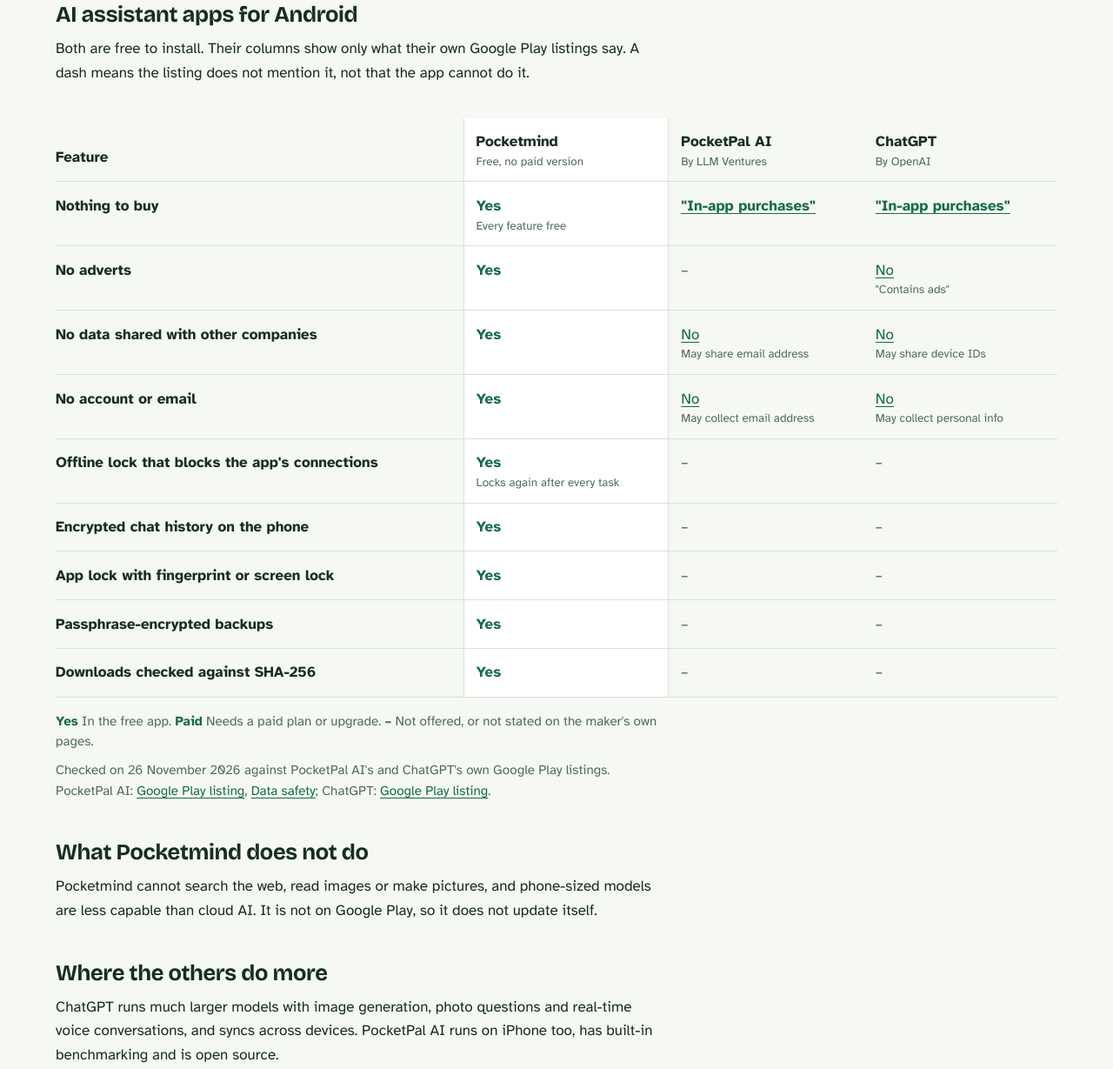
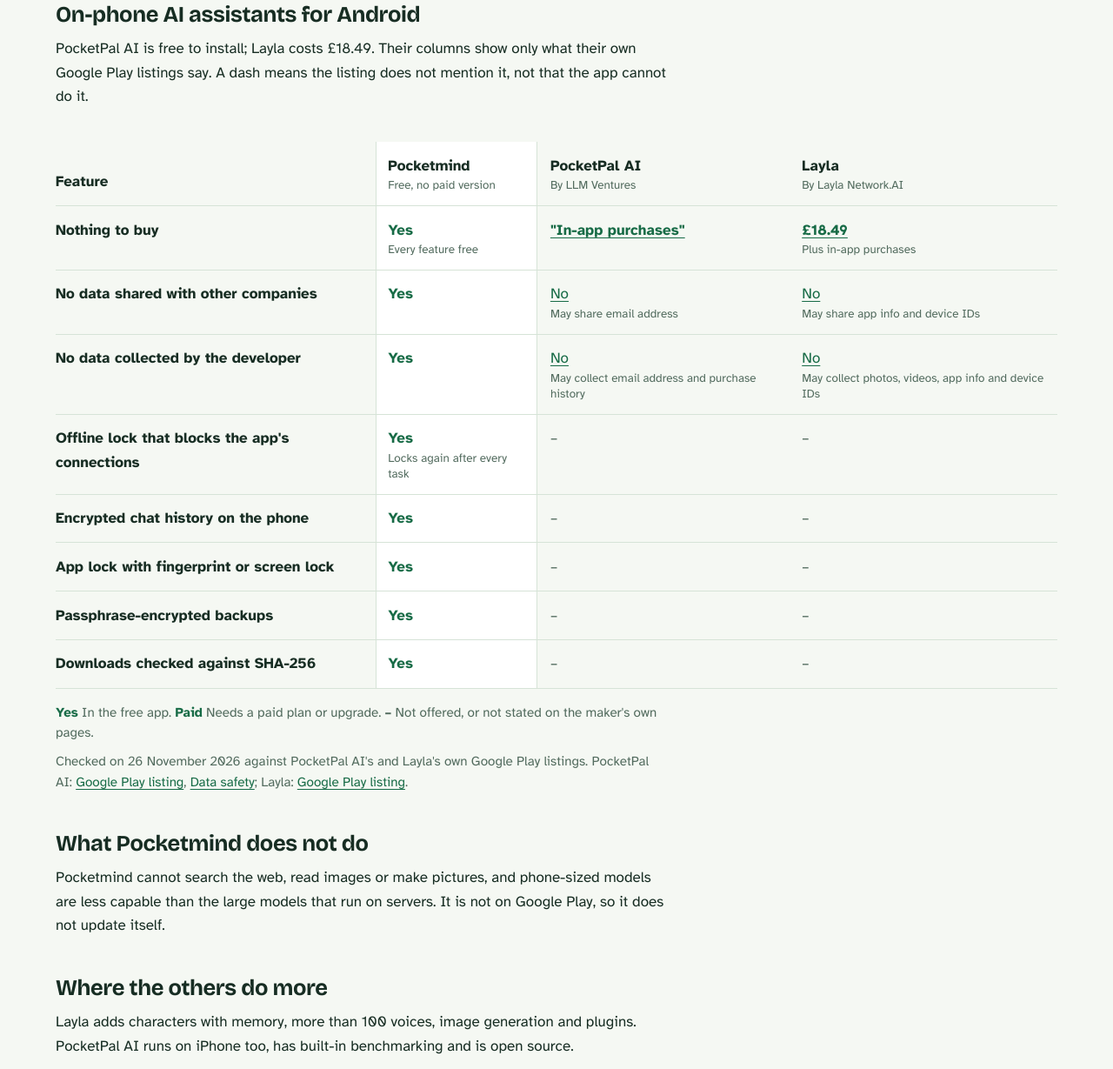
Before and after one commit to CustomGPTer/pocketmind, a plain HTML site: page compare.html in a window 1280 px wide. Shown: the part 426-1655 px from the top of the page at 87% size. Drawn offline with Linux system fonts and the light colour scheme.

Commit message:
Compare page: PocketPal AI and Layla

```diff
--- a/compare.html
+++ b/compare.html
@@ -3,16 +3,16 @@
 <head>
 <meta charset="utf-8">
 <meta name="viewport" content="width=device-width, initial-scale=1">
-<title>Pocketmind compared with PocketPal AI and ChatGPT</title>
-<meta name="description" content="How Pocketmind compares with PocketPal AI and ChatGPT, row by row, with each claim linked to their own Google Play listings.">
+<title>Pocketmind compared with PocketPal AI and Layla</title>
+<meta name="description" content="How Pocketmind compares with PocketPal AI and Layla, row by row, with each claim linked to their own Google Play listings.">
 <meta name="author" content="Jonathan Jackson">
 <link rel="canonical" href="https://customgpter.github.io/pocketmind/compare.html">
 <meta name="theme-color" content="#f5f8f3" media="(prefers-color-scheme: light)">
 <meta name="theme-color" content="#0a1414" media="(prefers-color-scheme: dark)">
 <meta property="og:type" content="website">
 <meta property="og:site_name" content="Pocketmind">
-<meta property="og:title" content="Pocketmind compared with PocketPal AI and ChatGPT">
-<meta property="og:description" content="How Pocketmind compares with PocketPal AI and ChatGPT, row by row, with each claim linked to their own Google Play listings.">
+<meta property="og:title" content="Pocketmind compared with PocketPal AI and Layla">
+<meta property="og:description" content="How Pocketmind compares with PocketPal AI and Layla, row by row, with each claim linked to their own Google Play listings.">
 <meta property="og:url" content="https://customgpter.github.io/pocketmind/compare.html">
 <meta property="og:image" content="https://customgpter.github.io/pocketmind/assets/og.png">
 <meta property="og:image:width" content="1200">
@@ -42,31 +42,30 @@
 <div class="wrap">
 <div class="measure">
 <h1>Where Pocketmind does more</h1>
-<p class="lede">PocketPal AI also runs models on the phone, and ChatGPT is the best-known AI app. This page shows only the rows where Pocketmind does more, with each claim linked to the other app's own Google Play page.</p>
+<p class="lede">PocketPal AI and Layla also run AI models on the phone. This page shows only the rows where Pocketmind does more, with each claim linked to the other app's own Google Play page.</p>
 <p class="get"><a class="button" href="https://github.com/CustomGPTer/pocketmind/releases/latest/download/Pocketmind.apk"><svg class="ico" viewBox="0 0 24 24" aria-hidden="true"><path d="M12 4v11"/><path d="M7 10.5l5 5 5-5"/><path d="M5 20h14"/></svg>Download for Android</a></p>
-<h2 id="table">AI assistant apps for Android</h2>
-<p>Both are free to install. Their columns show only what their own Google Play listings say. A dash means the listing does not mention it, not that the app cannot do it.</p>
+<h2 id="table">On-phone AI assistants for Android</h2>
+<p>PocketPal AI is free to install; Layla costs &pound;18.49. Their columns show only what their own Google Play listings say. A dash means the listing does not mention it, not that the app cannot do it.</p>
 </div>
 <div class="scroll">
 <table class="cmp">
-<thead><tr><th scope="col">Feature</th><th scope="col" class="ours">Pocketmind<small>Free, no paid version</small></th><th scope="col">PocketPal AI<small>By LLM Ventures</small></th><th scope="col">ChatGPT<small>By OpenAI</small></th></tr></thead>
+<thead><tr><th scope="col">Feature</th><th scope="col" class="ours">Pocketmind<small>Free, no paid version</small></th><th scope="col">PocketPal AI<small>By LLM Ventures</small></th><th scope="col">Layla<small>By Layla Network.AI</small></th></tr></thead>
 <tbody>
-<tr><th scope="row">Nothing to buy</th><td class="yes ours"><span class="app">Pocketmind</span><span class="v">Yes<small>Every feature free</small></span></td><td class="pay"><span class="app">PocketPal AI</span><span class="v"><a href="https://play.google.com/store/apps/details?id=com.pocketpalai&hl=en_GB">"In-app purchases"</a></span></td><td class="pay"><span class="app">ChatGPT</span><span class="v"><a href="https://play.google.com/store/apps/details?id=com.openai.chatgpt&hl=en_GB">"In-app purchases"</a></span></td></tr>
-<tr><th scope="row">No adverts</th><td class="yes ours"><span class="app">Pocketmind</span><span class="v">Yes</span></td><td class="na"><span class="app">PocketPal AI</span><span class="v">&ndash;</span></td><td class="na"><span class="app">ChatGPT</span><span class="v"><a href="https://play.google.com/store/apps/details?id=com.openai.chatgpt&hl=en_GB">No</a><small>"Contains ads"</small></span></td></tr>
-<tr><th scope="row">No data shared with other companies</th><td class="yes ours"><span class="app">Pocketmind</span><span class="v">Yes</span></td><td class="na"><span class="app">PocketPal AI</span><span class="v"><a href="https://play.google.com/store/apps/datasafety?id=com.pocketpalai&hl=en_GB">No</a><small>May share email address</small></span></td><td class="na"><span class="app">ChatGPT</span><span class="v"><a href="https://play.google.com/store/apps/details?id=com.openai.chatgpt&hl=en_GB">No</a><small>May share device IDs</small></span></td></tr>
-<tr><th scope="row">No account or email</th><td class="yes ours"><span class="app">Pocketmind</span><span class="v">Yes</span></td><td class="na"><span class="app">PocketPal AI</span><span class="v"><a href="https://play.google.com/store/apps/datasafety?id=com.pocketpalai&hl=en_GB">No</a><small>May collect email address</small></span></td><td class="na"><span class="app">ChatGPT</span><span class="v"><a href="https://play.google.com/store/apps/details?id=com.openai.chatgpt&hl=en_GB">No</a><small>May collect personal info</small></span></td></tr>
-<tr><th scope="row">Offline lock that blocks the app&#x27;s connections</th><td class="yes ours"><span class="app">Pocketmind</span><span class="v">Yes<small>Locks again after every task</small></span></td><td class="na"><span class="app">PocketPal AI</span><span class="v">&ndash;</span></td><td class="na"><span class="app">ChatGPT</span><span class="v">&ndash;</span></td></tr>
-<tr><th scope="row">Encrypted chat history on the phone</th><td class="yes ours"><span class="app">Pocketmind</span><span class="v">Yes</span></td><td class="na"><span class="app">PocketPal AI</span><span class="v">&ndash;</span></td><td class="na"><span class="app">ChatGPT</span><span class="v">&ndash;</span></td></tr>
-<tr><th scope="row">App lock with fingerprint or screen lock</th><td class="yes ours"><span class="app">Pocketmind</span><span class="v">Yes</span></td><td class="na"><span class="app">PocketPal AI</span><span class="v">&ndash;</span></td><td class="na"><span class="app">ChatGPT</span><span class="v">&ndash;</span></td></tr>
-<tr><th scope="row">Passphrase-encrypted backups</th><td class="yes ours"><span class="app">Pocketmind</span><span class="v">Yes</span></td><td class="na"><span class="app">PocketPal AI</span><span class="v">&ndash;</span></td><td class="na"><span class="app">ChatGPT</span><span class="v">&ndash;</span></td></tr>
-<tr><th scope="row">Downloads checked against SHA-256</th><td class="yes ours"><span class="app">Pocketmind</span><span class="v">Yes</span></td><td class="na"><span class="app">PocketPal AI</span><span class="v">&ndash;</span></td><td class="na"><span class="app">ChatGPT</span><span class="v">&ndash;</span></td></tr>
+<tr><th scope="row">Nothing to buy</th><td class="yes ours"><span class="app">Pocketmind</span><span class="v">Yes<small>Every feature free</small></span></td><td class="pay"><span class="app">PocketPal AI</span><span class="v"><a href="https://play.google.com/store/apps/details?id=com.pocketpalai&hl=en_GB">"In-app purchases"</a></span></td><td class="pay"><span class="app">Layla</span><span class="v"><a href="https://play.google.com/store/apps/details?id=com.layla&hl=en_GB">&pound;18.49</a><small>Plus in-app purchases</small></span></td></tr>
+<tr><th scope="row">No data shared with other companies</th><td class="yes ours"><span class="app">Pocketmind</span><span class="v">Yes</span></td><td class="na"><span class="app">PocketPal AI</span><span class="v"><a href="https://play.google.com/store/apps/datasafety?id=com.pocketpalai&hl=en_GB">No</a><small>May share email address</small></span></td><td class="na"><span class="app">Layla</span><span class="v"><a href="https://play.google.com/store/apps/details?id=com.layla&hl=en_GB">No</a><small>May share app info and device IDs</small></span></td></tr>
+<tr><th scope="row">No data collected by the developer</th><td class="yes ours"><span class="app">Pocketmind</span><span class="v">Yes</span></td><td class="na"><span class="app">PocketPal AI</span><span class="v"><a href="https://play.google.com/store/apps/datasafety?id=com.pocketpalai&hl=en_GB">No</a><small>May collect email address and purchase history</small></span></td><td class="na"><span class="app">Layla</span><span class="v"><a href="https://play.google.com/store/apps/details?id=com.layla&hl=en_GB">No</a><small>May collect photos, videos, app info and device IDs</small></span></td></tr>
+<tr><th scope="row">Offline lock that blocks the app&#x27;s connections</th><td class="yes ours"><span class="app">Pocketmind</span><span class="v">Yes<small>Locks again after every task</small></span></td><td class="na"><span class="app">PocketPal AI</span><span class="v">&ndash;</span></td><td class="na"><span class="app">Layla</span><span class="v">&ndash;</span></td></tr>
+<tr><th scope="row">Encrypted chat history on the phone</th><td class="yes ours"><span class="app">Pocketmind</span><span class="v">Yes</span></td><td class="na"><span class="app">PocketPal AI</span><span class="v">&ndash;</span></td><td class="na"><span class="app">Layla</span><span class="v">&ndash;</span></td></tr>
+<tr><th scope="row">App lock with fingerprint or screen lock</th><td class="yes ours"><span class="app">Pocketmind</span><span class="v">Yes</span></td><td class="na"><span class="app">PocketPal AI</span><span class="v">&ndash;</span></td><td class="na"><span class="app">Layla</span><span class="v">&ndash;</span></td></tr>
+<tr><th scope="row">Passphrase-encrypted backups</th><td class="yes ours"><span class="app">Pocketmind</span><span class="v">Yes</span></td><td class="na"><span class="app">PocketPal AI</span><span class="v">&ndash;</span></td><td class="na"><span class="app">Layla</span><span class="v">&ndash;</span></td></tr>
+<tr><th scope="row">Downloads checked against SHA-256</th><td class="yes ours"><span class="app">Pocketmind</span><span class="v">Yes</span></td><td class="na"><span class="app">PocketPal AI</span><span class="v">&ndash;</span></td><td class="na"><span class="app">Layla</span><span class="v">&ndash;</span></td></tr>
 </tbody>
 </table>
 </div>
 <div class="measure">
 <p class="key"><strong class="yes">Yes</strong> In the free app. <strong class="pay">Paid</strong> Needs a paid plan or upgrade. <strong>&ndash;</strong> Not offered, or not stated on the maker's own pages.</p>
-<p class="key">Checked on 26 November 2026 against PocketPal AI's and ChatGPT's own Google Play listings. PocketPal AI: <a href="https://play.google.com/store/apps/details?id=com.pocketpalai&hl=en_GB">Google Play listing</a>, <a href="https://play.google.com/store/apps/datasafety?id=com.pocketpalai&hl=en_GB">Data safety</a>; ChatGPT: <a href="https://play.google.com/store/apps/details?id=com.openai.chatgpt&hl=en_GB">Google Play listing</a>.</p>
-<h2>What Pocketmind does not do</h2><p>Pocketmind cannot search the web, read images or make pictures, and phone-sized models are less capable than cloud AI. It is not on Google Play, so it does not update itself.</p><h2>Where the others do more</h2><p>ChatGPT runs much larger models with image generation, photo questions and real-time voice conversations, and syncs across devices. PocketPal AI runs on iPhone too, has built-in benchmarking and is open source.</p>
+<p class="key">Checked on 26 November 2026 against PocketPal AI's and Layla's own Google Play listings. PocketPal AI: <a href="https://play.google.com/store/apps/details?id=com.pocketpalai&hl=en_GB">Google Play listing</a>, <a href="https://play.google.com/store/apps/datasafety?id=com.pocketpalai&hl=en_GB">Data safety</a>; Layla: <a href="https://play.google.com/store/apps/details?id=com.layla&hl=en_GB">Google Play listing</a>.</p>
+<h2>What Pocketmind does not do</h2><p>Pocketmind cannot search the web, read images or make pictures, and phone-sized models are less capable than the large models that run on servers. It is not on Google Play, so it does not update itself.</p><h2>Where the others do more</h2><p>Layla adds characters with memory, more than 100 voices, image generation and plugins. PocketPal AI runs on iPhone too, has built-in benchmarking and is open source.</p>
 <h2 id="wrong">If something here is out of date</h2>
 <p>Apps change. If a row is no longer right, <a href="https://github.com/CustomGPTer/pocketmind/issues">open an issue on GitHub</a> and it will be corrected.</p>
 </div>
```
